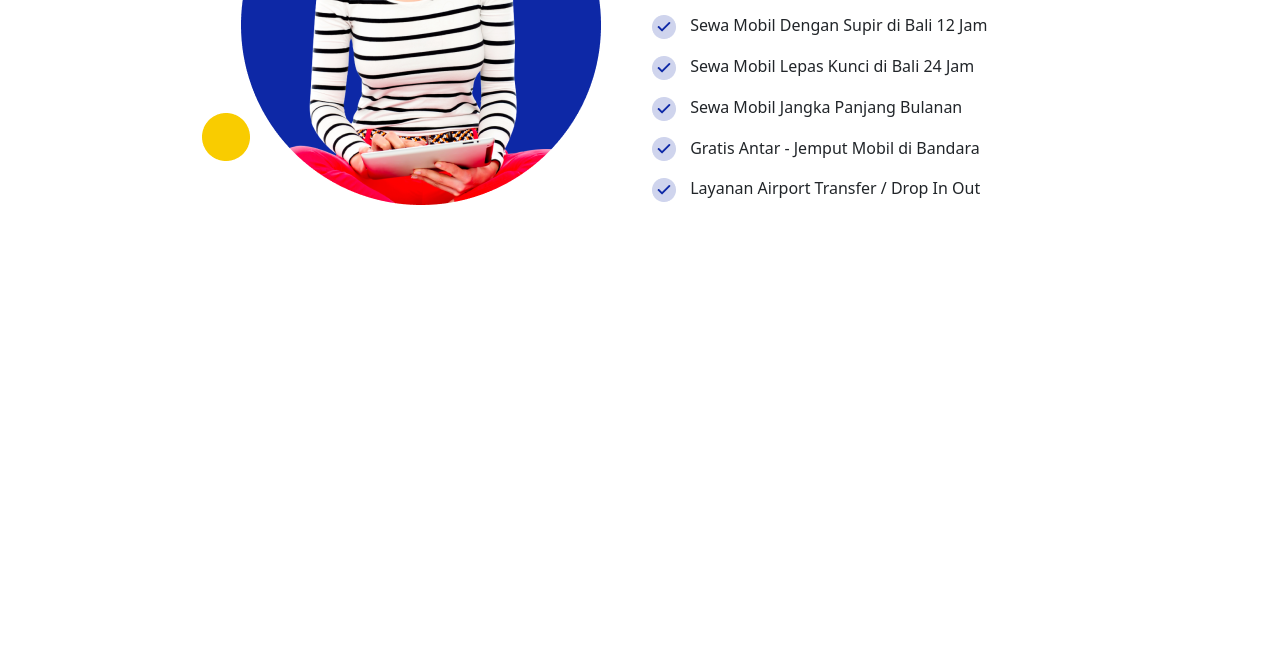
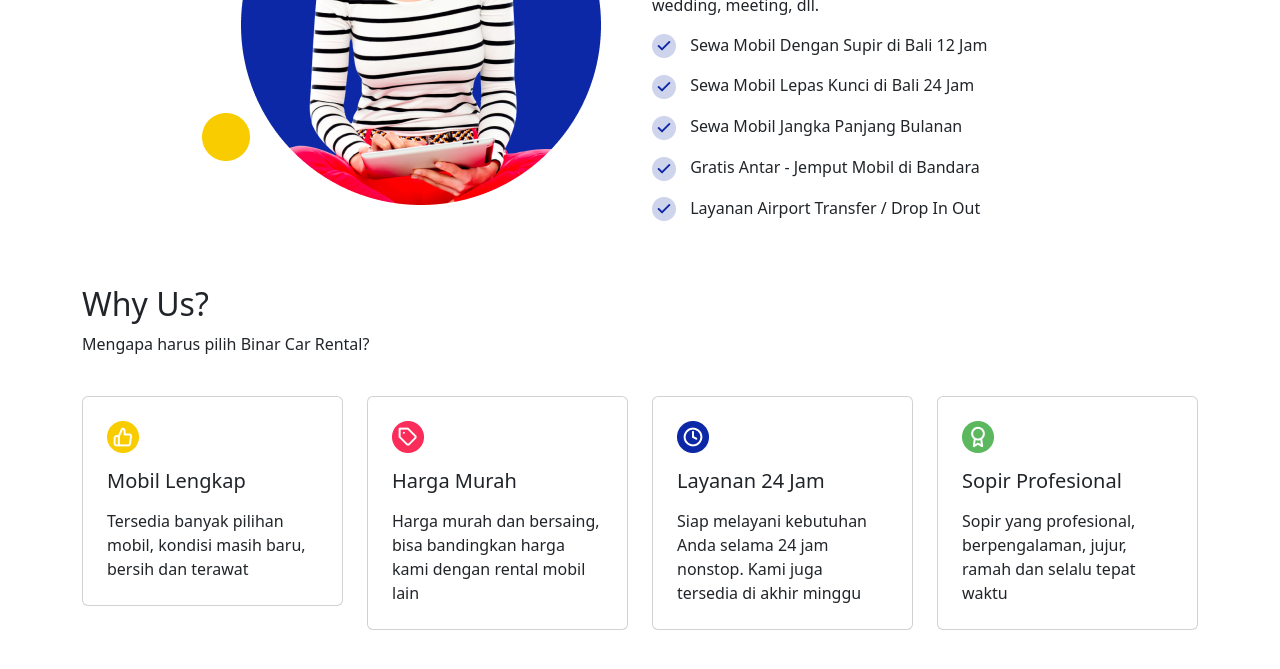
Before and after one commit to danktapir/24001085-km6-ras-brc-ch1, a plain HTML site: page index.html in a window 1280 px wide. Shown: the part 691-1360 px from the top of the page. Before the commit the page ends 909 px from the top, so only its background shows below. Drawn offline with nearby package versions, Linux system fonts and the light colour scheme.

Commit message:
implemented why us section

```diff
--- a/index.html
+++ b/index.html
@@ -95,9 +95,9 @@
                         <img class="img-fluid" src="assets/img_service.png" />
                     </div>
                     <div class="col-md-6 mt-4">
-                        <h2 class="mb-4">
+                        <h1 class="mb-4">
                             Best Car Rental for any kind of trip in (Lokasimu)!
-                        </h2>
+                        </h1>
                         <p>
                             Sewa mobil di (Lokasimu) bersama Binar Car Rental
                             jaminan harga lebih murah dibandingkan yang lain,
@@ -165,6 +165,77 @@
                     </div>
                 </div>
             </section>
+
+            <!--Why us content-->
+            <section class="container my-5">
+                <h2>Why Us?</h2>
+                <p>Mengapa harus pilih Binar Car Rental?</p>
+                <!--Why us cards-->
+                <div class="row">
+                    <div class="col-sm g-4">
+                        <div class="card">
+                            <div class="card-body p-4">
+                                <img
+                                    class="img-fluid"
+                                    src="assets/icon_complete.png"
+                                />
+                                <h5 class="card-title my-3">Mobil Lengkap</h5>
+                                <p class="card-text">
+                                    Tersedia banyak pilihan mobil, kondisi masih
+                                    baru, bersih dan terawat
+                                </p>
+                            </div>
+                        </div>
+                    </div>
+                    <div class="col-sm g-4">
+                        <div class="card">
+                            <div class="card-body p-4">
+                                <img
+                                    class="img-fluid"
+                                    src="assets/icon_price.png"
+                                />
+                                <h5 class="card-title my-3">Harga Murah</h5>
+                                <p class="card-text">
+                                    Harga murah dan bersaing, bisa bandingkan
+                                    harga kami dengan rental mobil lain
+                                </p>
+                            </div>
+                        </div>
+                    </div>
+                    <div class="col-sm g-4">
+                        <div class="card">
+                            <div class="card-body p-4">
+                                <img
+                                    class="img-fluid"
+                                    src="assets/icon_24hrs.png"
+                                />
+                                <h5 class="card-title my-3">Layanan 24 Jam</h5>
+                                <p class="card-text">
+                                    Siap melayani kebutuhan Anda selama 24 jam
+                                    nonstop. Kami juga tersedia di akhir minggu
+                                </p>
+                            </div>
+                        </div>
+                    </div>
+                    <div class="col-sm g-4">
+                        <div class="card">
+                            <div class="card-body p-4">
+                                <img
+                                    class="img-fluid"
+                                    src="assets/icon_professional.png"
+                                />
+                                <h5 class="card-title my-3">
+                                    Sopir Profesional
+                                </h5>
+                                <p class="card-text">
+                                    Sopir yang profesional, berpengalaman,
+                                    jujur, ramah dan selalu tepat waktu
+                                </p>
+                            </div>
+                        </div>
+                    </div>
+                </div>
+            </section>
         </main>
         <script
             src="https://cdn.jsdelivr.net/npm/bootstrap@5.3.3/dist/js/bootstrap.bundle.min.js"
--- a/style.css
+++ b/style.css
@@ -26,7 +26,6 @@ header {
 }
 
 #list-service-feature > li {
-    /* margin-top: 15px; */
     margin-bottom: 15px;
 }
 
```
Also changed, not shown: assets/icon_24hrs.png (added), assets/icon_complete.png (added), assets/icon_price.png (added), assets/icon_professional.png (added).
